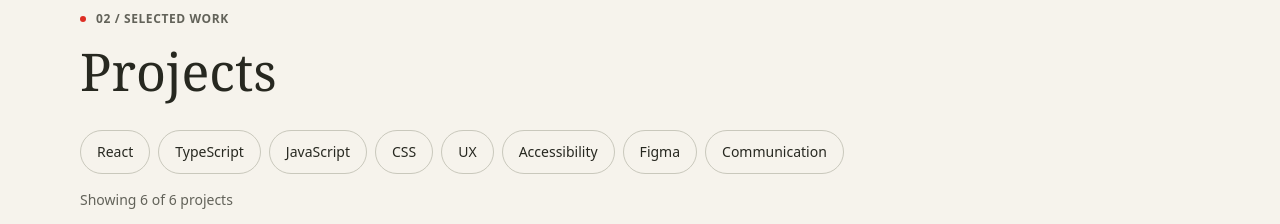
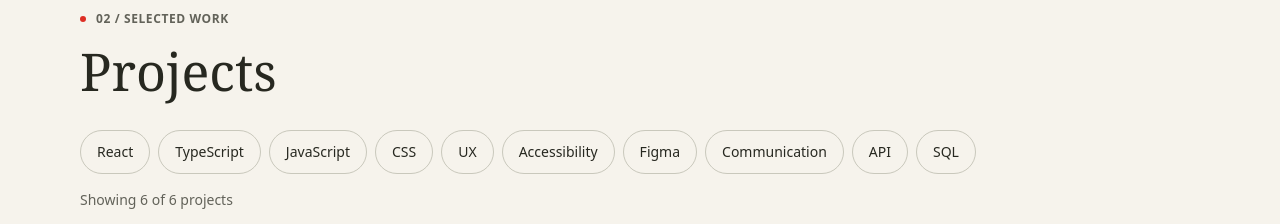
Before and after one commit to lotjons/LOTTIEPORTFOLIO, a React (Vite) app: page / in a window 1280 px wide. Shown: the part 1840-2064 px from the top of the page. Built offline with nearby package versions, Linux system fonts and the light colour scheme.

Commit message:
feat(projects): add html to filter tags

```diff
--- a/src/components/Projects.tsx
+++ b/src/components/Projects.tsx
@@ -13,6 +13,8 @@ const filterTags = [
   'Accessibility',
   'Figma',
   'Communication',
+  'API',
+  'SQL',
 ]
 const PAGE_SIZE = 3
 
```
